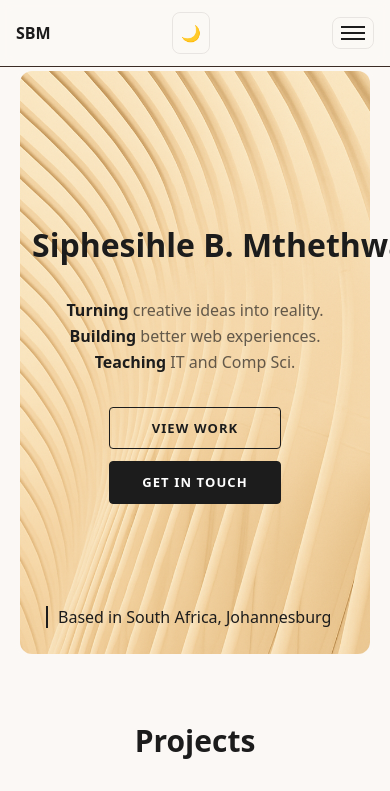
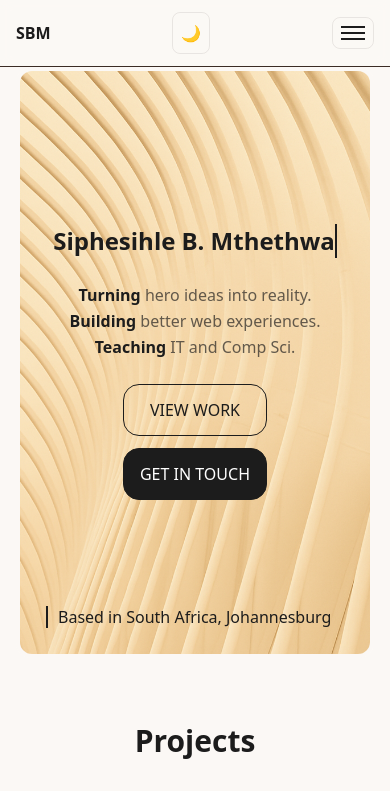
Before and after one commit to Sihle-Thwa/PortfolioV2, a Next.js app: page / in a window 390 px wide. Shown: the top 791 px of the page. Built offline with nearby package versions, Linux system fonts and the light colour scheme.

Commit message:
feat: rename classes in Hero component for consistency; update styles for improved layout and responsiveness

```diff
--- a/src/app/components/contact/contactsection.css
+++ b/src/app/components/contact/contactsection.css
@@ -5,7 +5,7 @@
 }
 
 .c-contact-title {
-font-size: 36px;
+	font-size: 36px;
 	line-height: 44px;
 	letter-spacing: -0.02em;
 	font-weight: 600;
@@ -13,7 +13,7 @@ font-size: 36px;
 .c-contact-subtitle {
 	color: var(--colour-fg-muted);
 	margin-top: 0.5rem;
-		font-size: 18px;
+	font-size: 18px;
 	line-height: 28px;
 }
 
@@ -68,7 +68,6 @@ font-size: 36px;
 	flex-direction: column;
 	align-items: flex-end;
 	z-index: 10;
-
 }
 
 .c-contact-backtotop {
--- a/src/app/components/hero/Hero.tsx
+++ b/src/app/components/hero/Hero.tsx
@@ -31,15 +31,15 @@ export default function Hero() {
 
     if (!mounted) {
 
-        return <section id="home" className="creative-bg--slider" />;
+        return <section id="home" className="hero-bg--slider" />;
     }
 
     return (
-        <section id="home" className="creative-bg--slider">
+        <section id="home" className="hero-bg--slider">
             {/* Background slider */}
-            <div className="creative-slider--wrap">
+            <div className="hero-slider--wrap">
                 <Swiper
-                    className="creative-slider"
+                    className="hero-slider"
                     modules={[Autoplay, EffectFade, A11y]}
                     effect="fade"
                     speed={1000}
@@ -71,7 +71,7 @@ export default function Hero() {
                         <p className="slide-subheading">
                             <span className="slide-subheading-token">
                                 Turning
-                            </span> creative ideas into reality.
+                            </span> hero ideas into reality.
                             <br />
                             <span className="slide-subheading-token">
                                 Building
@@ -81,14 +81,14 @@ export default function Hero() {
                                 Teaching
                             </span> IT and Comp Sci.
                         </p>
-                        <div className="creative-buttons--wrap">
-                            <a href="#projects" className="creative-button">
+                        <div className="hero-buttons--wrap">
+                            <a href="#projects" className="hero-button">
                                 <span className="button-animate-y">
                                     <span className="button-animate-y-1">View Work</span>
                                     <span className="button-animate-y-2" aria-hidden="true">View Work</span>
                                 </span>
                             </a>
-                            <a href="#contact" className="creative-button button-fill">
+                            <a href="#contact" className="hero-button button-fill">
                                 <span className="button-animate-y">
                                     <span className="button-animate-y-1">Get in Touch</span>
                                     <span className="button-animate-y-2" aria-hidden="true">Get in Touch</span>
@@ -98,7 +98,7 @@ export default function Hero() {
                     </div>
                 </div>
 
-                <div className="creative-status">
+                <div className="hero-status">
                     Based in South Africa, Johannesburg
                 </div>
             </div>
--- a/src/app/components/hero/hero.css
+++ b/src/app/components/hero/hero.css
@@ -1,4 +1,4 @@
-.creative-bg--slider {
+.hero-bg--slider {
 	position: relative;
 	max-width: 100vw;
 	width: 100%;
@@ -7,24 +7,24 @@
 }
 
 /* Swiper wrapper */
-.creative-bg--slider .creative-slider--wrap {
+.hero-bg--slider .hero-slider--wrap {
 	position: absolute;
 	inset: 0;
 	display: flex;
 	align-items: stretch;
 }
-.creative-slider--wrap .creative-slider {
+.hero-slider--wrap .hero-slider {
 	width: 100%;
 	height: 100%;
 }
-.creative-slider--wrap .swiper-slide .slide-bg {
+.hero-slider--wrap .swiper-slide .slide-bg {
 	position: absolute;
 	inset: 0;
 	background-position: center;
 	background-size: cover;
 }
 
-.creative-slider--wrap .slide-bg {
+.hero-slider--wrap .slide-bg {
 	border-radius: 16px;
 	border: 4px solid var(--colour-bg);
 }
@@ -32,15 +32,15 @@
 .slide-bg {
 	border-radius: 16px;
 	border: 4px solid var(--colour-bg);
-	box-shadow: 0 0 24px 8px var(--colour-bg); /* blur effect matching colour-bg */
+	box-shadow: 0 0 24px 8px var(--colour-bg);
 }
 
-.creative-slider--wrap .slide-bg::before {
+.hero-slider--wrap .slide-bg::before {
 	content: "";
 	position: absolute;
 	inset: 0;
 }
-html.dark .creative-slider--wrap .slide-bg::before {
+html.dark .hero-slider--wrap .slide-bg::before {
 	background: rgba(0, 0, 0, 0.35);
 }
 
@@ -90,39 +90,35 @@ html.dark .creative-slider--wrap .slide-bg::before {
 }
 
 .slide-subheading-token {
-		font-weight: 600;
-		color: var(--colour-primary);
-
+	font-weight: 600;
+	color: var(--colour-primary);
 }
 
 /* Buttons */
-.creative-buttons--wrap {
+.hero-buttons--wrap {
 	display: inline-flex;
-	gap: 20px;
+	gap: 24px;
 	opacity: 0;
 	filter: blur(4px);
 	animation: fadeInUp 1s ease forwards;
 	animation-delay: 0.7s;
 }
-.creative-button,
-.creative-button.button-fill {
-	padding: 11px 32px 10px;
-	font-size: 13px;
-	letter-spacing: 0.085em;
+.hero-button,
+.hero-button.button-fill {
+	padding: 12px 16px;
+	font-size: 16px;
+	line-height: 26px;
 	text-transform: uppercase;
-	font-weight: 700;
-	border-radius: 4px;
+	border-radius: var(--radius-lg);
 	text-decoration: none;
 	border: 1px solid var(--colour-fg);
-	color: var(--colour-fg);
-	background: transparent;
 }
-.creative-button.button-fill {
+.hero-button.button-fill {
 	background: var(--colour-primary);
 	color: #fff;
 	border-color: var(--colour-primary);
 }
-.creative-button .button-animate-y {
+.hero-button .button-animate-y {
 	position: relative;
 	display: block;
 	overflow: hidden;
@@ -137,17 +133,17 @@ html.dark .creative-slider--wrap .slide-bg::before {
 	transform: translateY(100%);
 	transition: all 0.37s cubic-bezier(0.15, 0.7, 0.78, 1), opacity 0.37s linear;
 }
-.creative-button:hover .button-animate-y-1 {
+.hero-button:hover .button-animate-y-1 {
 	opacity: 0;
 	transform: translateY(-100%);
 }
-.creative-button:hover .button-animate-y-2 {
+.hero-button:hover .button-animate-y-2 {
 	opacity: 1;
 	transform: translateY(0);
 }
 
 /* Status */
-.creative-status {
+.hero-status {
 	position: absolute;
 	left: 30px;
 	bottom: 30px;
@@ -198,8 +194,28 @@ html.dark .creative-slider--wrap .slide-bg::before {
 		font-size: 16px;
 		line-height: 26px;
 	}
-	.creative-buttons--wrap {
+	.hero-buttons--wrap {
 		flex-direction: column;
 		gap: 12px;
 	}
+
+	.slide-heading {
+		font-size: 24px;
+	line-height: 34px;
+	letter-spacing: 0em;
+	font-weight: 700;
+
+	}
+	.slide-subheading {
+		font-size: 16px;
+	line-height: 26px;
+	font-weight: 400;
+	margin-bottom: 1.5rem;
+	}
+
+	.slide-subheading-token {
+		font-size: 16px;
+	line-height: 26px;
+	font-weight: 700;
+	}
 }
```
